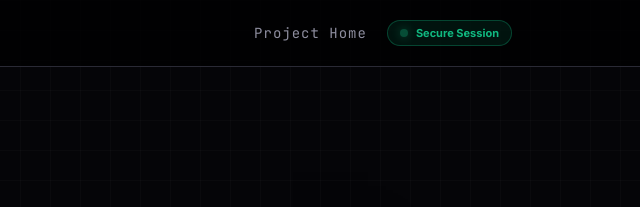
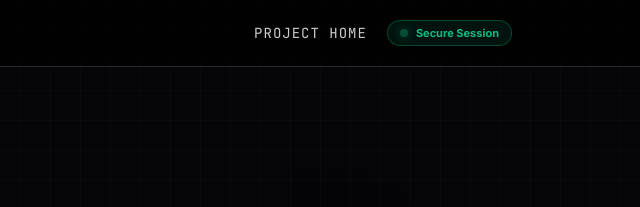
Before and after one commit to nakaokayumi/secure-identity-portal, a plain HTML site: page dashboard.html in a window 1280 px wide. Shown: the top 207 px of the page, 640-1280 px from the left. Drawn offline with Linux system fonts and the light colour scheme.

Commit message:
Update style.css

```diff
--- a/style.css
+++ b/style.css
@@ -43,18 +43,21 @@ body {
 }
 
 .nav a {
-    color: var(--muted);
+    color: var(--text);
     text-decoration: none;
     font-size: 14px;
     font-family: 'JetBrains Mono', monospace;
     letter-spacing: 1px;
-    transition: 0.3s;
+    transition: all 0.3s ease;
     margin-right: 20px;
+    text-transform: uppercase;
+    opacity: 0.8;
 }
 
 .nav a:hover {
     color: var(--red);
-    text-shadow: 0 0 8px var(--red-glow);
+    text-shadow: 0 0 10px var(--red-glow);
+    opacity: 1;
 }
 
 /* --- MAIN CONTAINER & BOX --- */
```
